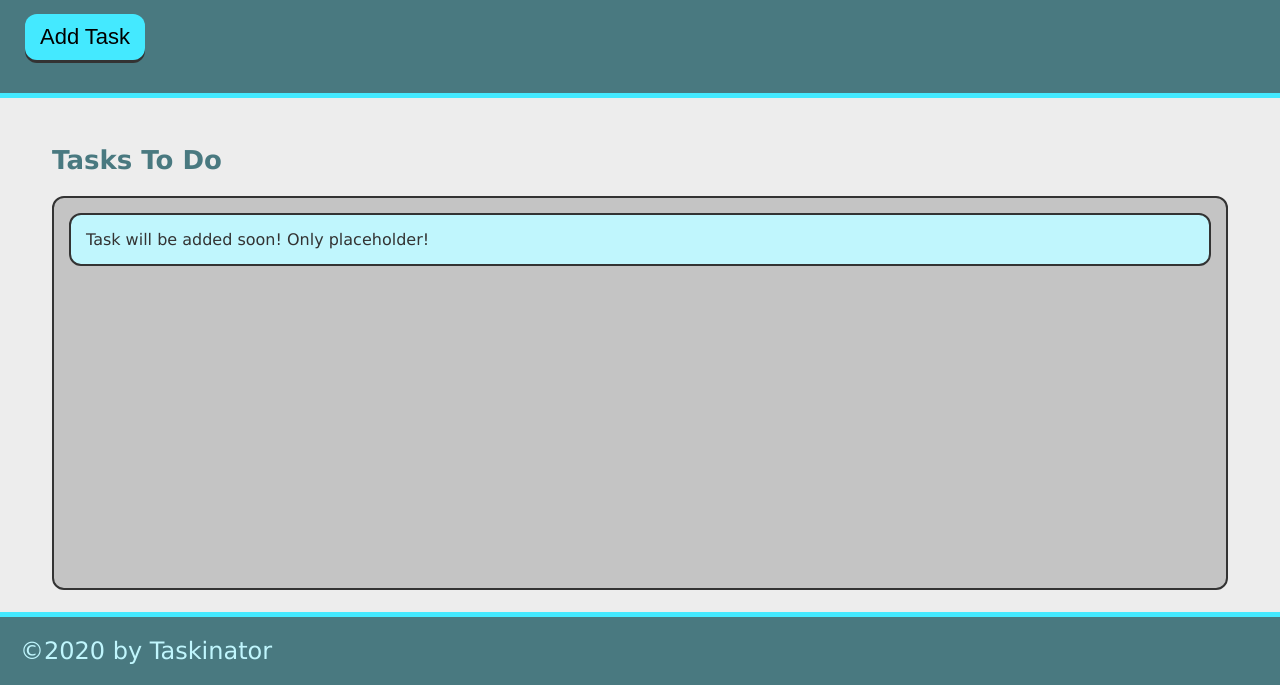
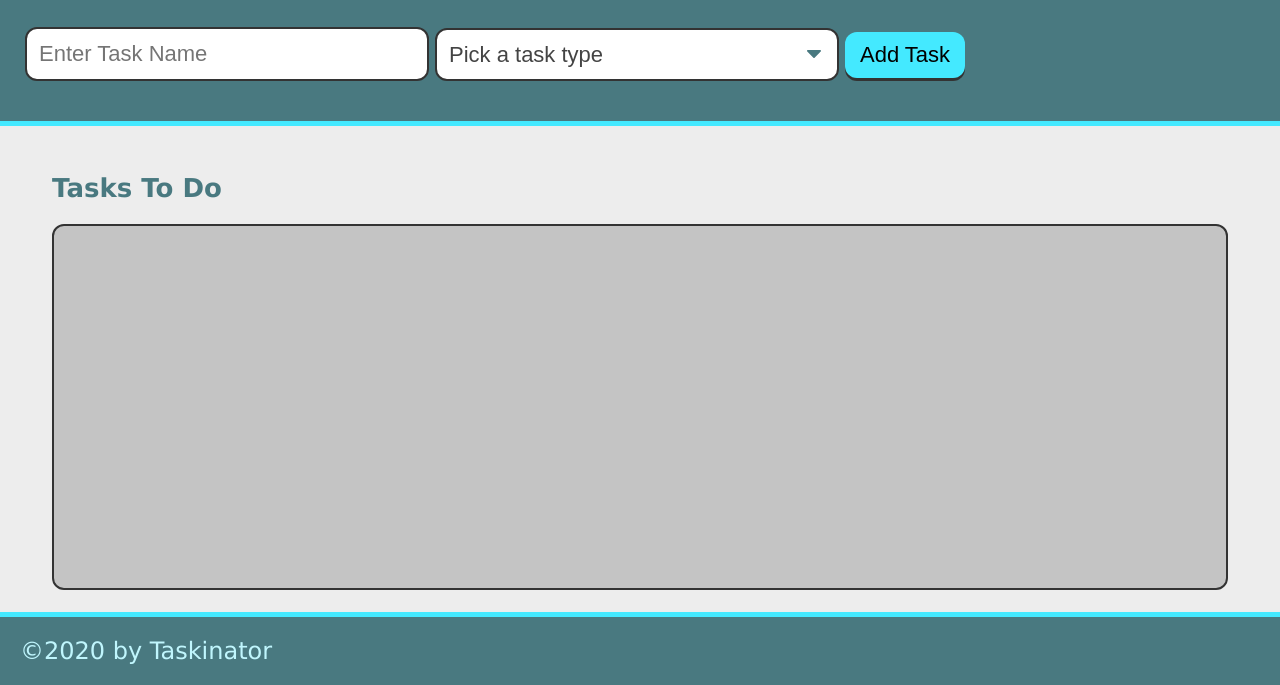
Before and after one commit to JustinJnkns/Taskinator, a plain HTML site: page Index.html in a window 1280 px wide. Shown: the part 115-800 px from the top of the page. Drawn offline with Linux system fonts and the light colour scheme.

Commit message:
added html for task

```diff
--- a/Index.html
+++ b/Index.html
@@ -6,18 +6,39 @@
     <title>Taskinator</title>
     <link rel="stylesheet" href="./assets/css/style.css">
 </head>
+
+<!--Header-->
 <header>
     <h1 class="page-title">Taskinator</h1>
     <p>Click the button below to add a new task!</p>
-    <button id="save-task" class="btn">Add Task</button>
+    <form id ="task-form">
+        <div class="form-group">
+            <input type="text" name="task-name" class="text-input" placeholder="Enter Task Name"/>
+        </div>
+        <div class="form-group">
+         <!--<select> creates a dropdown list, <options> create choices for dropdown-->
+            <select name="task-type" class="select-dropdown">
+                <!-- value is in every option so JS can read option picked-->
+                <option value=""disabled selected>Pick a task type</option>
+                <option value="Print">Print</option>
+                <option value="Web">Web</option>
+                <option value="Mobile">Mobile</option>
+            </select>
+        </div>
+        <!--Button-->
+        <div class="form-group">
+        <button id="save-task" class="btn" type="submit">Add Task</button>
+        </div>
+    </form>
 </header>
 
+<!--Body-->
 <body>
   <main class="page-content">
       <section class="task-list-wrapper">
           <h2 class="list-title">Tasks To Do</h2>
           <ul class="task-list" id="tasks-to-do">
-              <li class="task-item">Task will be added soon! Only placeholder!</li>
+
           </ul>
       </section>
   </main>
```
